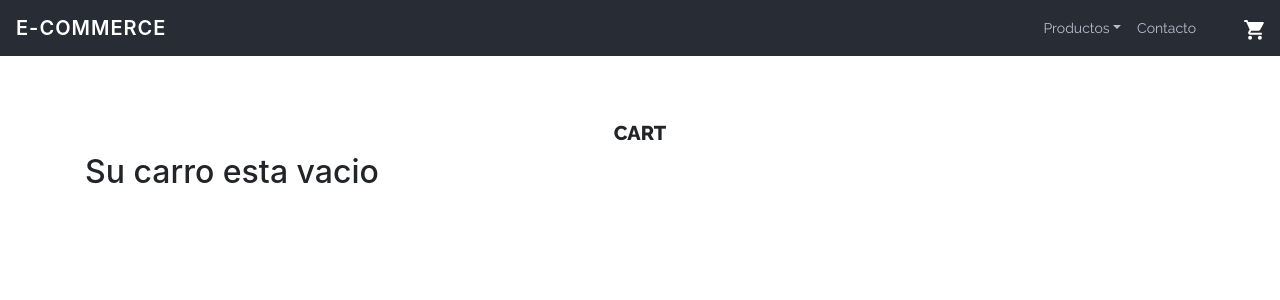
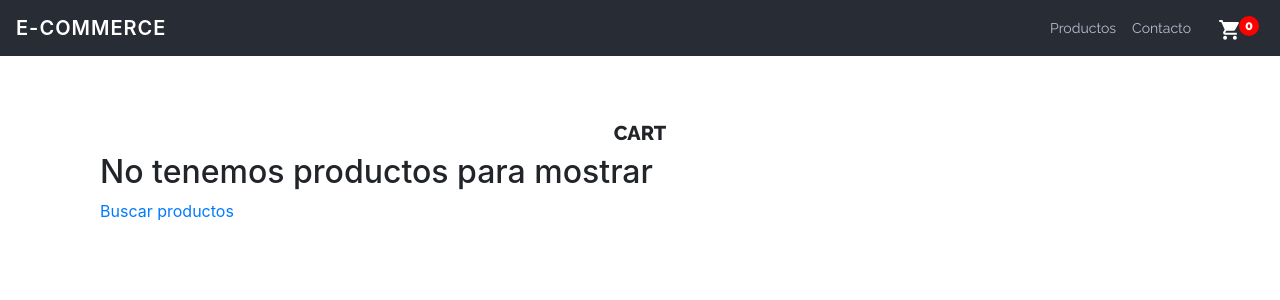
Before and after one commit to agostinaronco/proyecto-ronco, a React (Create React App) app: page /cart in a window 1280 px wide. Shown: the top 300 px of the page. Built offline with nearby package versions, Linux system fonts and the light colour scheme.

Commit message:
conditional rendering

```diff
--- a/src/App.css
+++ b/src/App.css
@@ -23,11 +23,6 @@
   font-size: 14px;
 }
 
-.icon {
-  width: 20px;
-  height: 20px;
-  margin-left: 40px;
-}
 section {
   padding-top: 35px;
 }
@@ -95,3 +90,31 @@ section h5 {
   font-weight: 600;
   color: #10aa9c;
 }
+
+/*cart icon*/
+.cartIconWrapper {
+  position: relative;
+  padding-left: 20px;
+  padding-right: 25px;
+}
+.cartUnits {
+  color: white;
+  position: absolute;
+  border-radius: 20px;
+  width: 20px;
+  height: 20px;
+  background-color: red;
+  display: flex;
+  align-items: center;
+  justify-content: center;
+  font-size: 13px;
+  font-family: "Raleway", sans-serif;
+  font-weight: 800;
+  right: 5px;
+  top: 0;
+}
+
+.icon {
+  width: 20px;
+  height: 20px;
+}
--- a/src/App.js
+++ b/src/App.js
@@ -13,6 +13,7 @@ import { CartProvider } from "./context/cartContext";
 function App() {
   return (
     <div className="App">
+      <CartProvider>
         <BrowserRouter>
           <header className="App-header">
             <Navegacion />
@@ -35,7 +36,6 @@ function App() {
                 </div>
               </section>
             </Route>
-          <CartProvider>
             <Route path="/detail/:id">
               <section>
                 <h5>ITEM DETAIL</h5>
@@ -52,9 +52,9 @@ function App() {
                 </div>
               </section>
             </Route>
-          </CartProvider>
           </Switch>
         </BrowserRouter>
+      </CartProvider>
     </div>
   );
 }
--- a/src/components/CartIcon.js
+++ b/src/components/CartIcon.js
@@ -1,10 +1,16 @@
-import React from "react";
+import React, { useContext } from "react";
 import { Link } from "react-router-dom";
+import { CartContext } from "./../context/cartContext";
 
 const CartIcon = () => {
+  const [cart] = useContext(CartContext);
+
   return (
     <Link to="/cart">
-      <img className="icon" src={require("../assets/images/carro.svg")} />
+      <div className="cartIconWrapper">
+        <img className="icon" src={require("../assets/images/carro.svg")} />
+        <p className="cartUnits">{cart.length}</p>
+      </div>
     </Link>
   );
 };
--- a/src/components/NavBar.js
+++ b/src/components/NavBar.js
@@ -7,10 +7,6 @@ import {
   Nav,
   NavItem,
   NavLink,
-  UncontrolledDropdown,
-  DropdownToggle,
-  DropdownMenu,
-  DropdownItem,
   NavbarText,
 } from "reactstrap";
 import CartIcon from "./CartIcon";
@@ -28,26 +24,16 @@ const Navegacion = (props) => {
         <NavbarToggler onClick={toggle} />
         <Collapse isOpen={isOpen} navbar>
           <Nav className="ml-auto" navbar>
-            <UncontrolledDropdown nav inNavbar>
-              <DropdownToggle nav caret>
-                Productos
-              </DropdownToggle>
-              <DropdownMenu right>
-                <DropdownItem>Option 1</DropdownItem>
-                <DropdownItem>Option 2</DropdownItem>
-                <DropdownItem divider />
-                <DropdownItem>Reset</DropdownItem>
-              </DropdownMenu>
-            </UncontrolledDropdown>
+            <NavItem>
+              <NavLink href="/">Productos</NavLink>
+            </NavItem>
             <NavItem>
               <NavLink href="/components/">Contacto</NavLink>
             </NavItem>
           </Nav>
-          <CartProvider>
-            <NavbarText>
-              <CartIcon />
-            </NavbarText>
-          </CartProvider>
+          <NavbarText>
+            <CartIcon />
+          </NavbarText>
         </Collapse>
       </Navbar>
     </div>
--- a/src/components/cart/Cart.js
+++ b/src/components/cart/Cart.js
@@ -1,7 +1,16 @@
-import React from "react";
+import React, { useContext } from "react";
+import { CartContext } from "./../../context/cartContext";
+import CartList from "../cart/CartList";
+import EmptyList from "../cart/EmptyList";
 
 const Cart = () => {
-  return <h2>Su carro esta vacio</h2>;
+  const [cart] = useContext(CartContext);
+  console.log("length", cart.length);
+  return (
+    <div className="col-12">
+      {cart.length == 0 ? <EmptyList /> : <CartList data={cart} />}
+    </div>
+  );
 };
 
 export default Cart;
--- /dev/null
+++ b/src/components/cart/CartList.js
@@ -0,0 +1,17 @@
+import React from "react";
+
+const CartList = ({ data }) => {
+  return (
+    <ul>
+      {data.map((data) => (
+        <li>
+          <p>{data.title}</p>
+          <p>{data.description}</p>
+          <h4>${data.price}</h4>
+        </li>
+      ))}
+    </ul>
+  );
+};
+
+export default CartList;
--- /dev/null
+++ b/src/components/cart/EmptyList.js
@@ -0,0 +1,13 @@
+import React from "react";
+import { Link } from "react-router-dom";
+
+const EmptyList = ({ data }) => {
+  return (
+    <div>
+      <h2>No tenemos productos para mostrar</h2>
+      <Link to="/">Buscar productos</Link>
+    </div>
+  );
+};
+
+export default EmptyList;
--- a/src/components/itemDetail/ItemDetail.js
+++ b/src/components/itemDetail/ItemDetail.js
@@ -2,7 +2,7 @@ import React, { useState } from "react";
 import Counter from "./../counter/Counter";
 import { Button } from "reactstrap";
 
-const ItemDetail = ({ setValueCounter, item, valueCounter }) => {
+const ItemDetail = ({ setValueCounter, item, valueCounter, setCartValue }) => {
   return (
     <div className="row itemDetail">
       <div className="col-12 col-md-6">
@@ -21,7 +21,10 @@ const ItemDetail = ({ setValueCounter, item, valueCounter }) => {
         />
         <Button
           className="btn-block btn-secondary"
-          onClick={() => console.log("comprar")}
+          onClick={() => {
+            setCartValue(item, valueCounter);
+          }}
+          disabled={!valueCounter ? true : false}
         >
           Comprar {valueCounter != 0 ? valueCounter : null}
         </Button>
--- a/src/components/itemDetail/ItemDetailContainer.js
+++ b/src/components/itemDetail/ItemDetailContainer.js
@@ -10,6 +10,17 @@ const ItemDetailContainer = () => {
   const [valueCounter, setValueCounter] = useState(0);
 
   const [cart, setCart] = useContext(CartContext);
+
+  const SetCartValue = (value, itemsCounter) => {
+    // opcion 1
+    // const cartValue = [...cart]
+    // cartValue.push(value)
+    // opcion 2
+    // const cartValue = [...cart,value]; dos formas de agregar un elemento a un array
+    const cartValue = [...cart, value];
+    setCart(cartValue);
+    console.log(itemsCounter);
+  };
 
   let { id } = useParams();
 
@@ -40,6 +51,7 @@ const ItemDetailContainer = () => {
       item={detalleProducto}
       valueCounter={valueCounter}
       setValueCounter={setValueCounter}
+      setCartValue={SetCartValue}
     />
   );
 };
--- a/src/components/itemList/ItemList.js
+++ b/src/components/itemList/ItemList.js
@@ -16,7 +16,7 @@ const ItemList = () => {
           setProductos(res);
           setLoading(false);
         });
-    }, 2000);
+    }, 1);
   }, []);
 
   if (loading) {
--- a/src/context/cartContext.js
+++ b/src/context/cartContext.js
@@ -1,13 +1,13 @@
-import React, { useState } from "react";
+import React, { useState, useEffect } from "react";
 
 export const CartContext = React.createContext();
 
 export const CartProvider = (props) => {
   const [cart, setCart] = useState([]);
-
-  /*const SetCartValue = (value) => {
-    setCart(value);
-  };*/
+  console.log(cart);
+  useEffect(() => {
+    console.log("cart reset");
+  }, [cart]);
 
   return (
     <CartContext.Provider value={[cart, setCart]}>
```
Lines whose indentation alone changed are shown as unchanged.
